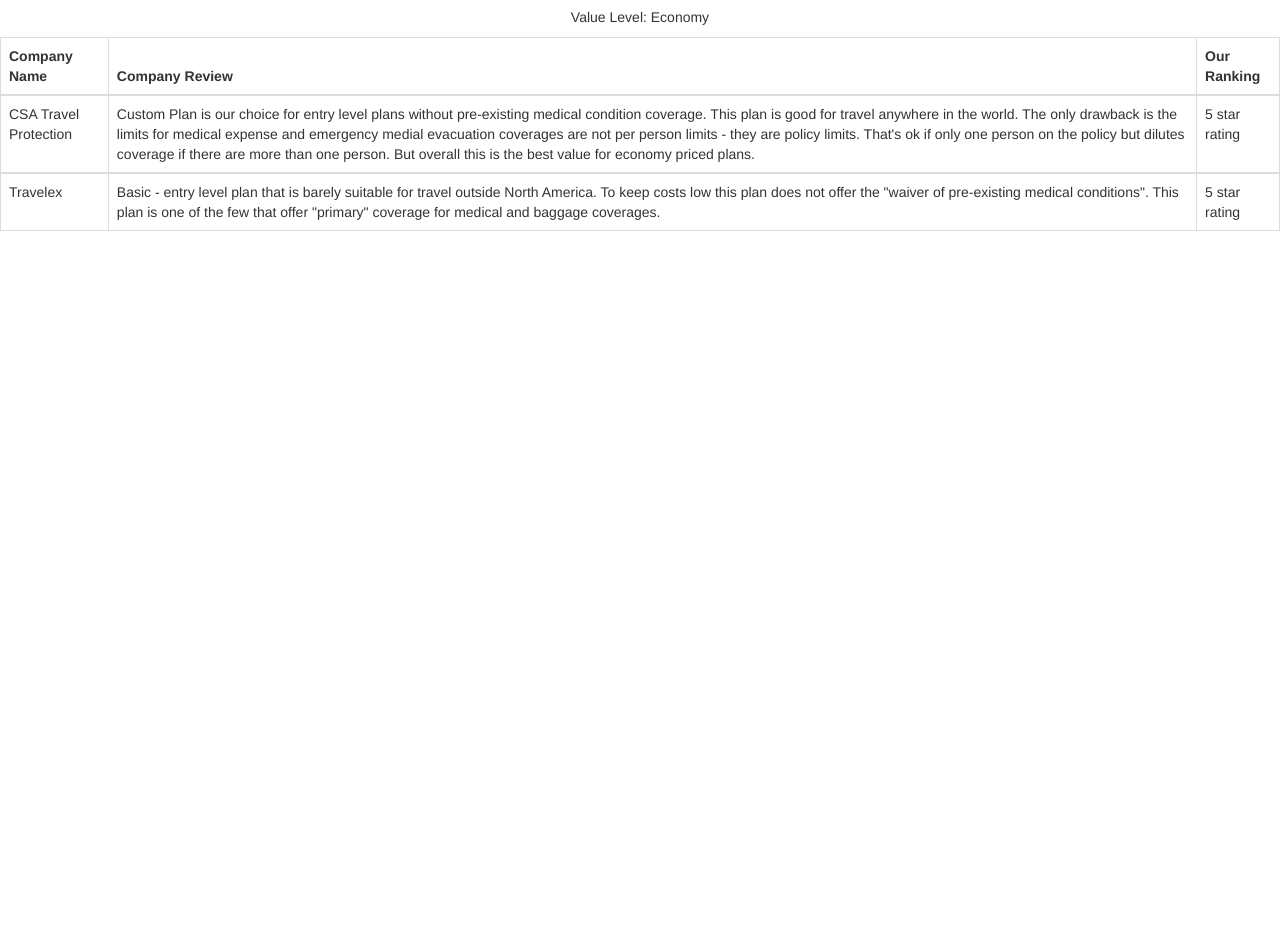
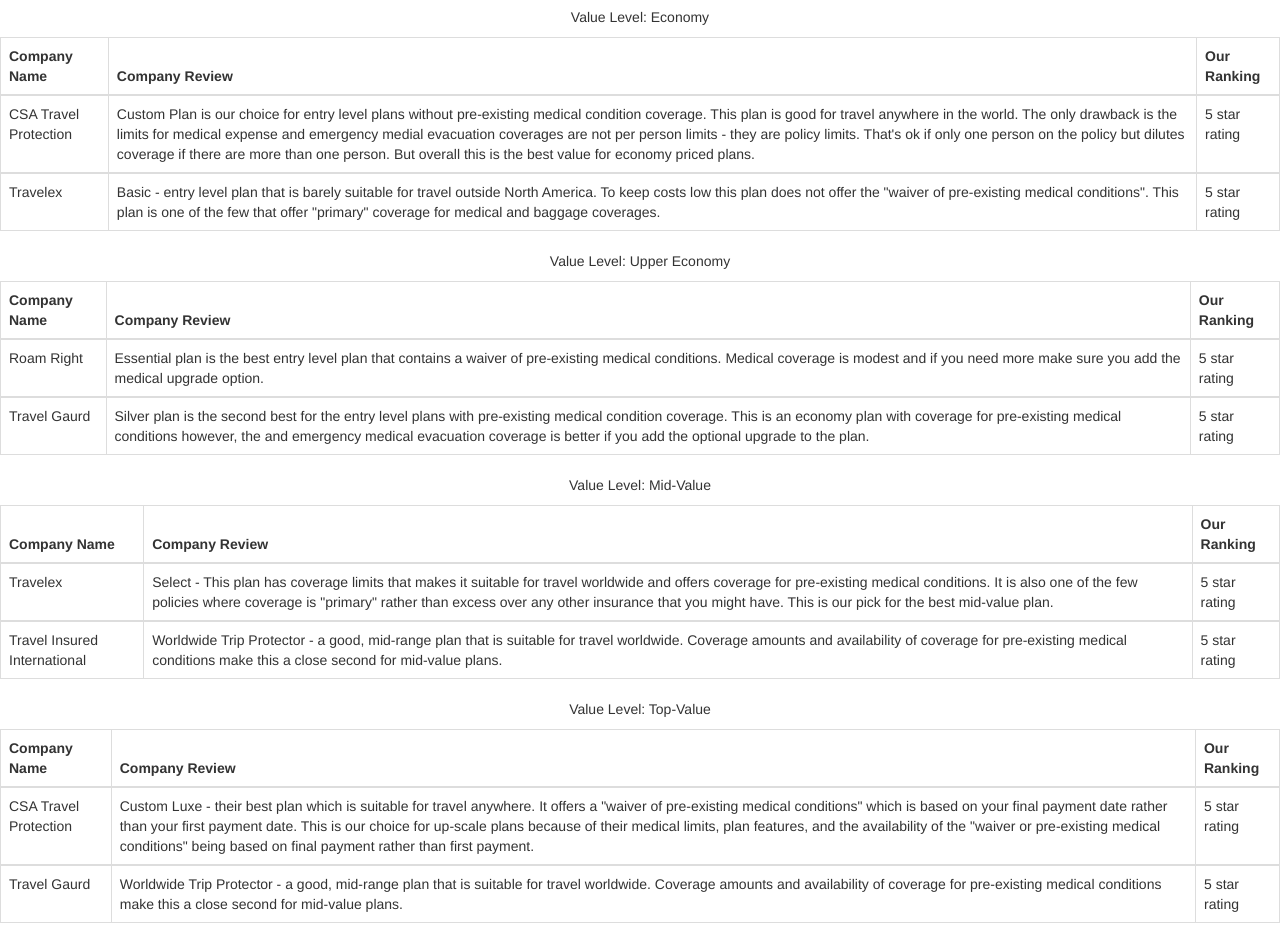
Before and after one commit to Jcook894/Responsive_table, a plain HTML site: page index.html in a window 1280 px wide. Shown: the part 63-1006 px from the top of the page. Before the commit the page ends 800 px from the top, so only its background shows below. Drawn offline with nearby package versions, Linux system fonts and the light colour scheme.

Commit message:
Feat: Added all tables and correct data.Need to clean up and add imgs.

```diff
--- a/index.html
+++ b/index.html
@@ -72,6 +72,101 @@
   </tbody>
 </table>
 </div>
+<div>
+  <table class="table table-bordered">
+    <thead>
+      <tr>
+        <p class="value-lvl">
+          Value Level: Upper Economy
+        <p>
+      </tr>
+
+      <tr>
+        <th>Company Name</th>
+        <th>Company Review</th>
+        <th>Our Ranking</th>
+      </tr>
+    </thead>
+    <tbody>
+        <td> Roam Right </td>
+        <td>Essential plan is the best entry level plan that contains a waiver of pre-existing medical conditions.
+
+        Medical coverage is modest and if you need more make sure you add the medical upgrade option.</td>
+        <td> 5 star rating</td>
+
+    </tbody>
+    <tbody>
+        <td> Travel Gaurd </td>
+        <td>Silver plan is the second best for the entry level plans with pre-existing medical condition coverage.
+
+        This is an economy plan with coverage for pre-existing medical conditions however, the and emergency medical evacuation coverage is better if you add the optional upgrade to the plan.</td>
+        <td> 5 star rating</td>
+    </tbody>
+  </table>
 </div>
+
+<div>
+  <table class="table table-bordered">
+    <thead>
+      <tr>
+        <p class="value-lvl">
+          Value Level: Mid-Value
+        <p>
+      </tr>
+
+      <tr>
+        <th>Company Name</th>
+        <th>Company Review</th>
+        <th>Our Ranking</th>
+      </tr>
+    </thead>
+    <tbody>
+        <td> Travelex </td>
+        <td>Select - This plan has coverage limits that makes it suitable for travel worldwide and offers coverage for pre-existing medical conditions. It is also one of the few policies where coverage is "primary" rather than excess over any other insurance that you might have.  This is our pick for the best mid-value plan.</td>
+        <td> 5 star rating</td>
+
+    </tbody>
+    <tbody>
+        <td> Travel Insured International </td>
+        <td>Worldwide Trip Protector - a good, mid-range plan that is suitable for travel worldwide. Coverage amounts and availability of coverage for pre-existing medical conditions make this a close second for mid-value plans.</td>
+        <td> 5 star rating</td>
+    </tbody>
+  </table>
+</div>
+
+<div>
+  <table class="table table-bordered">
+    <thead>
+      <tr>
+        <p class="value-lvl">
+          Value Level: Top-Value
+        <p>
+      </tr>
+
+      <tr>
+        <th>Company Name</th>
+        <th>Company Review</th>
+        <th>Our Ranking</th>
+      </tr>
+    </thead>
+    <tbody>
+        <td>CSA Travel Protection</td>
+        <td>Custom Luxe - their best plan which is suitable for travel anywhere. It offers a "waiver of pre-existing medical conditions" which is based on your final payment date rather than your first payment date.
+
+        This is our choice for up-scale plans because of their medical limits, plan features, and the availability of the "waiver or pre-existing medical conditions" being based on final payment rather than first payment.</td>
+        <td> 5 star rating</td>
+
+    </tbody>
+    <tbody>
+        <td> Travel Gaurd </td>
+        <td>Worldwide Trip Protector - a good, mid-range plan that is suitable for travel worldwide. Coverage amounts and availability of coverage for pre-existing medical conditions make this a close second for mid-value plans.</td>
+        <td> 5 star rating</td>
+    </tbody>
+  </table>
+</div>
+
+
+
+
      </body>
  </html>
```
